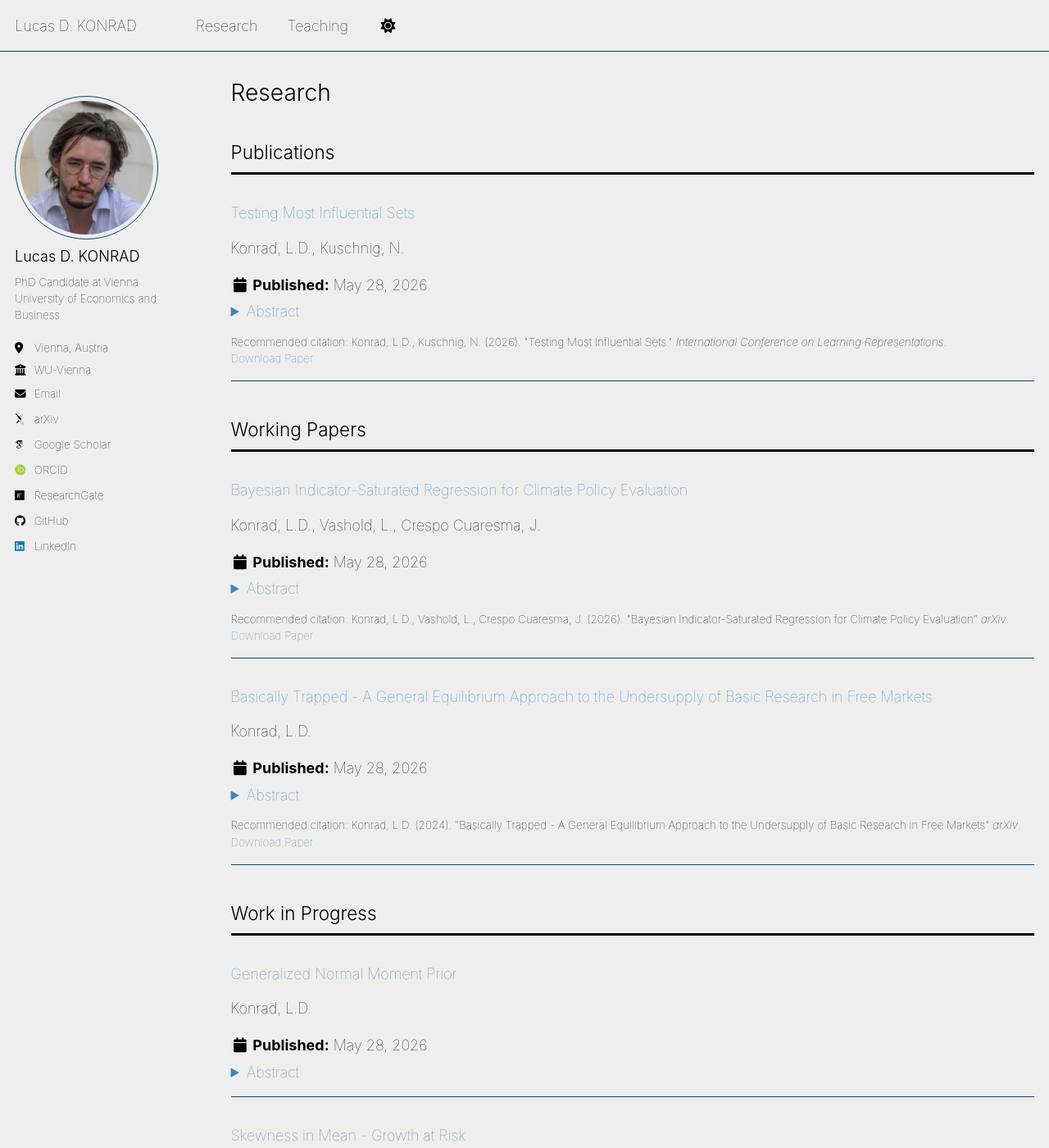
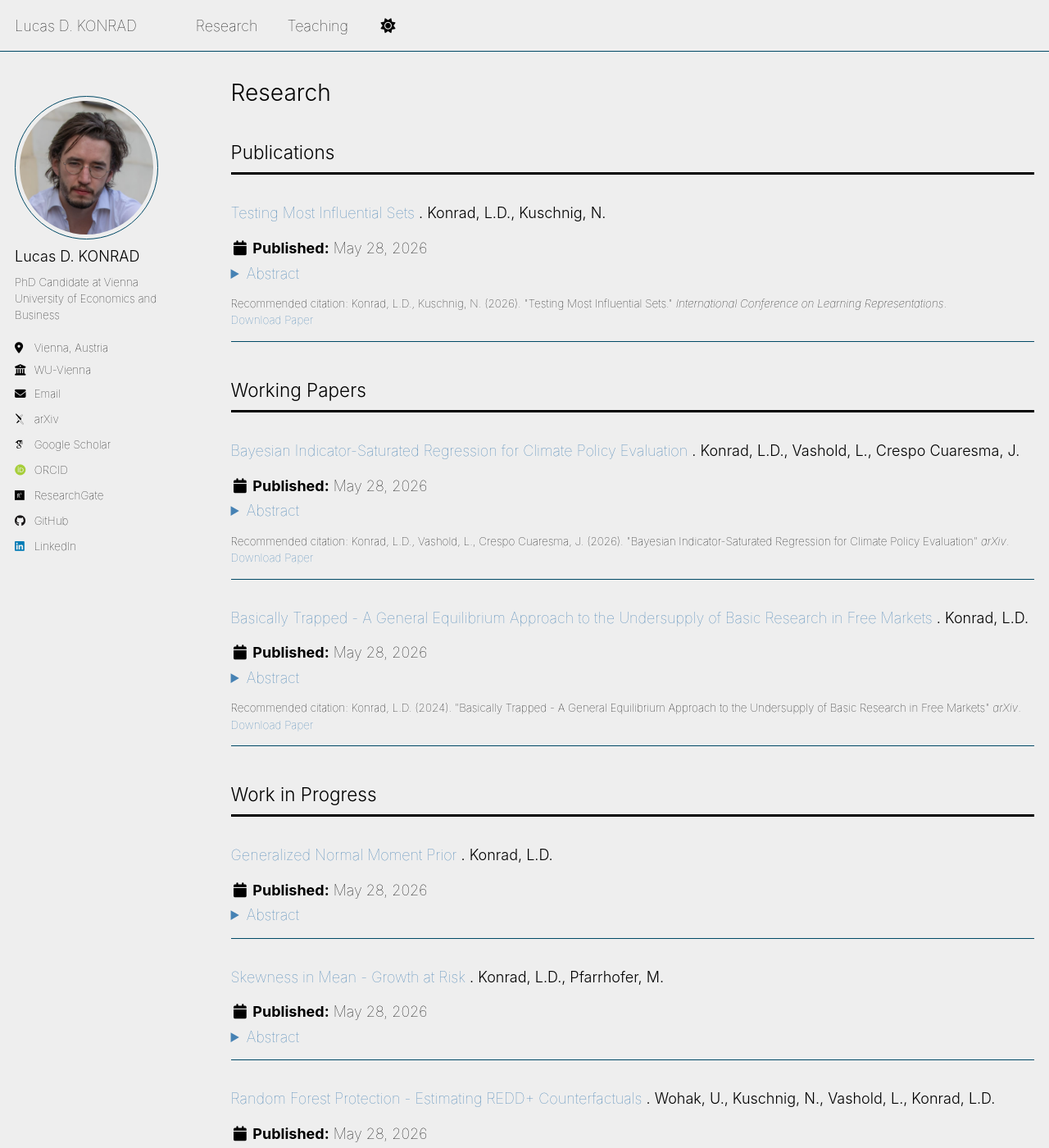
Before and after one commit to konradld/konradld.github.io, a Jekyll site: the page built from _pages/publications.html, in a window 1280 px wide and 1400 px high. Shown: the whole window at 82% size. Built offline with Jekyll 4.4.1, drawn with Linux system fonts in a browser that asks for light colours; some web fonts are replaced; a script that is not in the unit is left out.

Commit message:
authors next to title and some minor formatting

```diff
--- a/_includes/archive-single.html
+++ b/_includes/archive-single.html
@@ -32,11 +32,8 @@
       {% else %}
         <a href="{{ base_path }}{{ post.url }}" rel="permalink">{{ title }}</a>
       {% endif %}
+      {% if post.authors %}. <span class="archive__item-authors" itemprop="author">{{ post.authors | markdownify | remove: '<p>' | remove: '</p>' }}</span>{% endif %}
     </h3>
-
-    {% if post.authors %}
-      <p class="archive__item-authors">{{ post.authors }}</p>
-    {% endif %}
 
     {% if post.read_time %}
       <p class="page__meta"><i class="fa fa-clock" aria-hidden="true"></i> {% include read-time.html %}</p>
--- a/_sass/layout/_archive.scss
+++ b/_sass/layout/_archive.scss
@@ -69,13 +69,25 @@
   font-size: $type-size-5;
 
   & + p {
-    text-indent: 0;
+    text-indent: 1;
+  }
+}
+
+.archive__item-authors {
+  font-weight: 300;
+
+  a {
+    color: var(--global-text-color);
+    &:hover {
+      color: var(--global-link-color-hover);
+      text-decoration: underline;
+    }
   }
 }
 
 .archive__item-abstract {
-  margin-top: 0.2em;
-  margin-bottom: 0.2em;
+  margin-top: 0.1em;
+  margin-bottom: 0.1em;
 
   summary {
     cursor: pointer;
@@ -88,7 +100,7 @@
     }
   }
 
-  .archive__item-excerpt { margin-top: 0.5em; }
+  .archive__item-excerpt { margin-top: 0.1em; }
 }
 
 .archive__item-citation {
@@ -129,7 +141,7 @@ hr.section-divider {
 
 .archive__item {
   p {
-    margin-bottom: 0.3em;
+    margin-bottom: 0.2em;
   }
 }
 
```
